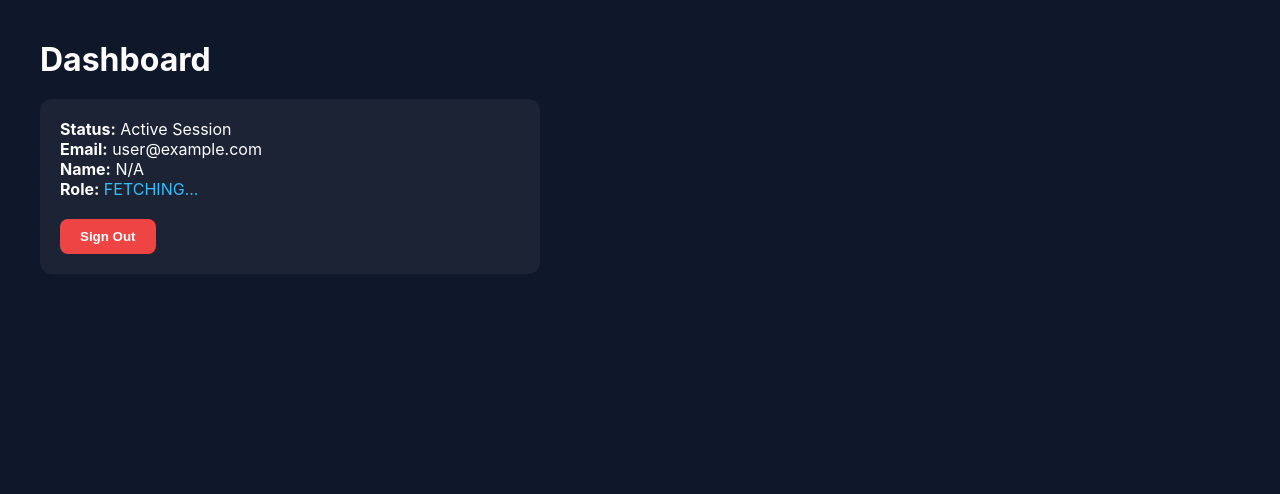
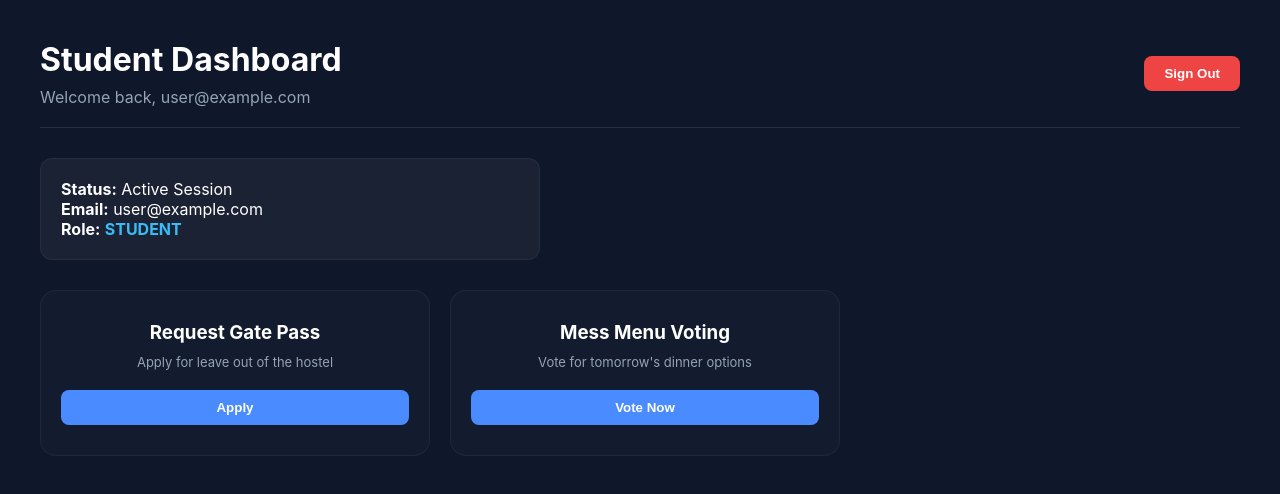
Before and after one commit to Rochak02/Celestials, a Next.js app: page /dashboard in a window 1280 px wide. Shown: the top 494 px of the page. Built offline with nearby package versions, Linux system fonts and the light colour scheme; no server answers; the database is empty; sample sign-in values are in the browser's storage.

Commit message:
Implement Warden Dashboard view and role-based routing

```diff
--- a/src/app/dashboard/page.js
+++ b/src/app/dashboard/page.js
@@ -17,7 +17,6 @@ export default function Dashboard() {
       if (currentUser) {
         setUser(currentUser);
         try {
-          // Fetch user document from Firestore to get their role, name, etc.
           const userDoc = await getDoc(doc(db, "users", currentUser.uid));
           if (userDoc.exists()) {
             setUserData(userDoc.data());
@@ -47,21 +46,72 @@ export default function Dashboard() {
     );
   }
 
+  // ====== WARDEN / ADMIN VIEW ======
+  if (userData?.role === 'warden' || userData?.role === 'admin') {
+    return (
+      <div style={{ padding: '40px', color: 'white', fontFamily: 'Inter', background: '#0f172a', minHeight: '100vh' }}>
+        <div style={{ display: 'flex', justifyContent: 'space-between', alignItems: 'center', borderBottom: '1px solid rgba(255,255,255,0.1)', paddingBottom: '20px' }}>
+          <div>
+            <h1 style={{ margin: 0 }}>Warden Operations Dashboard</h1>
+            <p style={{ color: '#94a3b8', marginTop: '8px' }}>Welcome back, Warden {userData?.name || user?.email}</p>
+          </div>
+          <button onClick={handleLogout} style={{ padding: '10px 20px', background: '#ef4444', color: 'white', border: 'none', borderRadius: '8px', cursor: 'pointer', fontWeight: 'bold', transition: 'opacity 0.2s' }}>Sign Out</button>
+        </div>
+
+        <div style={{ display: 'grid', gridTemplateColumns: 'repeat(auto-fit, minmax(280px, 1fr))', gap: '20px', marginTop: '30px' }}>
+          <div style={{ background: 'rgba(255,255,255,0.05)', padding: '24px', borderRadius: '16px', border: '1px solid rgba(255,255,255,0.05)' }}>
+            <h3 style={{ margin: '0 0 10px 0', color: '#cbd5e1' }}>Pending Gate Passes</h3>
+            <p style={{ fontSize: '42px', fontWeight: 'bold', color: '#f59e0b', margin: '0 0 16px 0' }}>12</p>
+            <button style={{ background: '#38bdf8', border: 'none', padding: '10px 0', width: '100%', borderRadius: '8px', color: '#fff', cursor: 'pointer', fontWeight: '600' }}>Review Requests</button>
+          </div>
+          <div style={{ background: 'rgba(255,255,255,0.05)', padding: '24px', borderRadius: '16px', border: '1px solid rgba(255,255,255,0.05)' }}>
+            <h3 style={{ margin: '0 0 10px 0', color: '#cbd5e1' }}>Today's Attendance</h3>
+            <p style={{ fontSize: '42px', fontWeight: 'bold', color: '#10b981', margin: '0 0 16px 0' }}>240<span style={{ fontSize: '20px', color: '#64748b' }}>/250</span></p>
+            <button style={{ background: '#38bdf8', border: 'none', padding: '10px 0', width: '100%', borderRadius: '8px', color: '#fff', cursor: 'pointer', fontWeight: '600' }}>View Logs</button>
+          </div>
+          <div style={{ background: 'rgba(255,255,255,0.05)', padding: '24px', borderRadius: '16px', border: '1px solid rgba(255,255,255,0.05)' }}>
+            <h3 style={{ margin: '0 0 10px 0', color: '#cbd5e1' }}>Room Capacity</h3>
+            <p style={{ fontSize: '42px', fontWeight: 'bold', color: '#8b5cf6', margin: '0 0 16px 0' }}>95%</p>
+            <button style={{ background: '#38bdf8', border: 'none', padding: '10px 0', width: '100%', borderRadius: '8px', color: '#fff', cursor: 'pointer', fontWeight: '600' }}>Manage Rooms</button>
+          </div>
+        </div>
+
+        <div style={{ marginTop: '40px', background: 'rgba(255,255,255,0.02)', padding: '24px', borderRadius: '16px', border: '1px solid rgba(255,255,255,0.05)' }}>
+           <h3>Recent Hardware Activity (RFID)</h3>
+           <p style={{ color: '#94a3b8' }}>Live synchronization with ESP32C6 sensors is waiting...</p>
+        </div>
+      </div>
+    );
+  }
+
+  // ====== STUDENT VIEW ======
   return (
     <div style={{ padding: '40px', color: 'white', fontFamily: 'Inter', background: '#0f172a', minHeight: '100vh' }}>
-      <h1>Dashboard</h1>
-      <div style={{ background: 'rgba(255,255,255,0.05)', padding: '20px', borderRadius: '12px', marginTop: '20px', maxWidth: '500px' }}>
+      <div style={{ display: 'flex', justifyContent: 'space-between', alignItems: 'center', borderBottom: '1px solid rgba(255,255,255,0.1)', paddingBottom: '20px' }}>
+        <div>
+          <h1 style={{ margin: 0 }}>Student Dashboard</h1>
+          <p style={{ color: '#94a3b8', marginTop: '8px' }}>Welcome back, {userData?.name || user?.email}</p>
+        </div>
+        <button onClick={handleLogout} style={{ padding: '10px 20px', background: '#ef4444', color: 'white', border: 'none', borderRadius: '8px', cursor: 'pointer', fontWeight: 'bold' }}>Sign Out</button>
+      </div>
+
+      <div style={{ background: 'rgba(255,255,255,0.05)', padding: '20px', borderRadius: '12px', marginTop: '30px', maxWidth: '500px', border: '1px solid rgba(255,255,255,0.05)' }}>
         <p><strong>Status:</strong> Active Session</p>
         <p><strong>Email:</strong> {user?.email}</p>
-        <p><strong>Name:</strong> {userData?.name || 'N/A'}</p>
-        <p><strong>Role:</strong> <span style={{ textTransform: 'uppercase', color: '#38bdf8' }}>{userData?.role || "Fetching..."}</span></p>
+        <p><strong>Role:</strong> <span style={{ textTransform: 'uppercase', color: '#38bdf8', fontWeight: 'bold' }}>{userData?.role || "student"}</span></p>
+      </div>
 
-        <button
-          onClick={handleLogout}
-          style={{ marginTop: '20px', padding: '10px 20px', background: '#ef4444', color: 'white', border: 'none', borderRadius: '8px', cursor: 'pointer', fontWeight: 'bold' }}
-        >
-          Sign Out
-        </button>
+      <div style={{ display: 'grid', gridTemplateColumns: 'repeat(auto-fit, minmax(200px, 1fr))', gap: '20px', marginTop: '30px', maxWidth: '800px' }}>
+        <div style={{ background: 'rgba(255,255,255,0.02)', padding: '30px 20px', borderRadius: '16px', textAlign: 'center', border: '1px solid rgba(255,255,255,0.05)' }}>
+          <h3 style={{ margin: '0 0 10px 0' }}>Request Gate Pass</h3>
+          <p style={{ fontSize: '13px', color: '#94a3b8', margin: '0 0 20px 0' }}>Apply for leave out of the hostel</p>
+          <button style={{ background: '#4A8CFF', border: 'none', padding: '10px 20px', borderRadius: '8px', color: '#fff', cursor: 'pointer', fontWeight: 'bold', width: '100%' }}>Apply</button>
+        </div>
+        <div style={{ background: 'rgba(255,255,255,0.02)', padding: '30px 20px', borderRadius: '16px', textAlign: 'center', border: '1px solid rgba(255,255,255,0.05)' }}>
+          <h3 style={{ margin: '0 0 10px 0' }}>Mess Menu Voting</h3>
+          <p style={{ fontSize: '13px', color: '#94a3b8', margin: '0 0 20px 0' }}>Vote for tomorrow's dinner options</p>
+          <button style={{ background: '#4A8CFF', border: 'none', padding: '10px 20px', borderRadius: '8px', color: '#fff', cursor: 'pointer', fontWeight: 'bold', width: '100%' }}>Vote Now</button>
+        </div>
       </div>
     </div>
   );
```
Also changed, not shown: src/app/login/page.js (+17 -2 lines).
